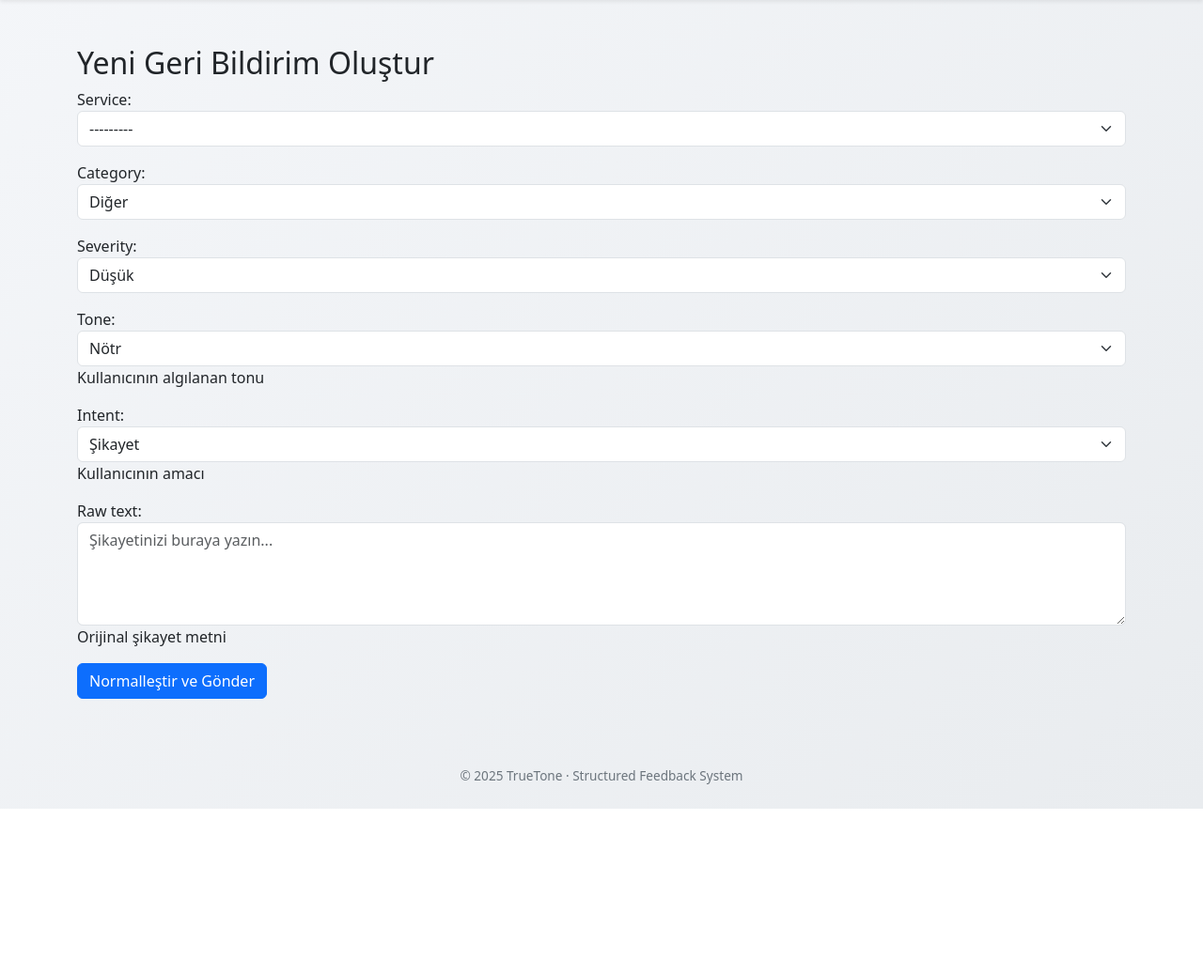
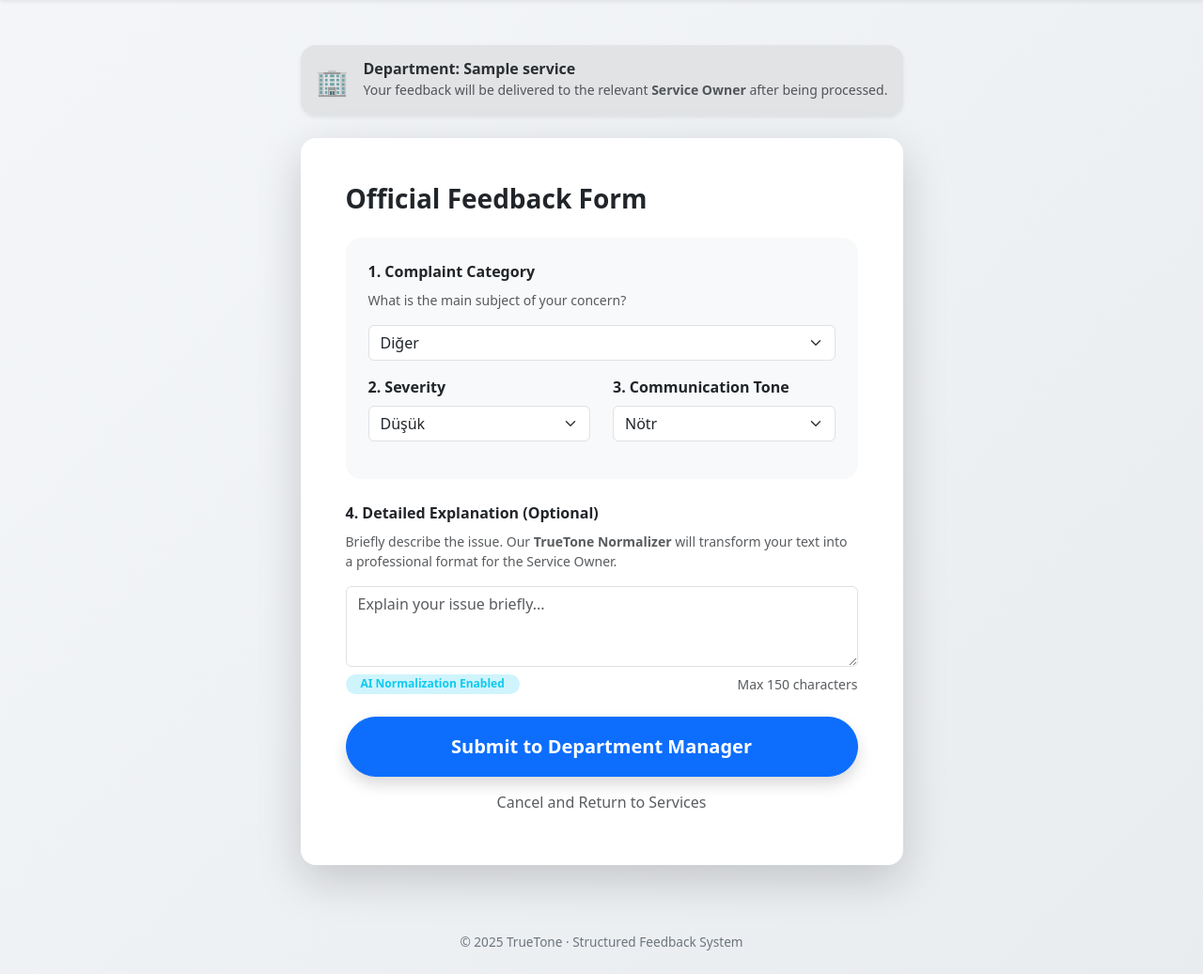
Before and after one commit to cansu-oznur-avci1/truetone, a Django app: template feedback/templates/feedback/submit_feedback.html in a window 1280 px wide. Shown: the part 56-1093 px from the top of the page at 94% size. Before the commit the page ends 917 px from the top, so only its background shows below. Run offline with Django 5.2, Linux system fonts and the light colour scheme; the template is opened without the code that fills it: values that come from a table or form of the project are taken from there, others are empty; tables that the repository leaves empty hold one stand-in row (values such as "Sample post"); parts of the project's set-up code (start-up, migrations or seed data) failed here and were passed over.

Commit message:
Service list and structured feedback UI integration completed.

```diff
--- a/feedback/forms.py
+++ b/feedback/forms.py
@@ -4,18 +4,25 @@ from .models import Feedback
 class FeedbackForm(forms.ModelForm):
     class Meta:
         model = Feedback
-        # Kullanıcının dolduracağı alanlar (FR-9, FR-10)
-        fields = ['service', 'category', 'severity', 'tone', 'intent', 'raw_text']
-        # Görünümü güzelleştirmek için widget ekliyoruz
-        widgets = {
-            'raw_text': forms.Textarea(attrs={
-                'class': 'form-control',
-                'placeholder': 'Şikayetinizi buraya yazın...',
-                'rows': 4
-            }),
-            'service': forms.Select(attrs={'class': 'form-select'}),
-            'category': forms.Select(attrs={'class': 'form-select'}),
-            'severity': forms.Select(attrs={'class': 'form-select'}),
-            'tone': forms.Select(attrs={'class': 'form-select'}),
-            'intent': forms.Select(attrs={'class': 'form-select'}),
-        }
+
+        fields = ['category', 'severity', 'tone', 'intent', 'raw_text']
+
+    def __init__(self, *args, **kwargs):
+        super().__init__(*args, **kwargs)
+
+        for field in self.fields:
+            self.fields[field].widget.attrs.update({'class': 'form-control'})
+
+
+        self.fields['raw_text'].widget = forms.Textarea(attrs={
+            'placeholder': 'Explain your issue briefly...',
+            'rows': 3,
+            'class': 'form-control',
+            'maxlength': '150'
+        })
+
+
+        self.fields['category'].widget.attrs.update({'class': 'form-select'})
+        self.fields['severity'].widget.attrs.update({'class': 'form-select'})
+        self.fields['tone'].widget.attrs.update({'class': 'form-select'})
+        self.fields['intent'].widget.attrs.update({'class': 'form-select'})
--- a/feedback/templates/feedback/submit_feedback.html
+++ b/feedback/templates/feedback/submit_feedback.html
@@ -1,8 +1,95 @@
 {% extends "base.html" %}
+{% block title %}Submit Official Feedback | TrueTone{% endblock %}
+
 {% block content %}
-<h2>Yeni Geri Bildirim Oluştur</h2>
-<form method="post">
-    {% csrf_token %} {{ form.as_p }}
-    <button type="submit" class="btn btn-primary">Normalleştir ve Gönder</button>
-</form>
+<div class="row justify-content-center">
+    <div class="col-md-8 col-lg-7">
+        <div class="alert alert-secondary border-0 shadow-sm rounded-4 mb-4 p-3">
+            <div class="d-flex align-items-center">
+                <div class="flex-shrink-0">
+                    <span class="fs-3">🏢</span>
+                </div>
+                <div class="ms-3">
+                    <h6 class="mb-0 fw-bold">Department: {{ service.name }}</h6>
+                    <small class="text-muted">Your feedback will be delivered to the relevant <strong>Service Owner</strong> after being processed.</small>
+                </div>
+            </div>
+        </div>
+
+        <div class="card shadow-lg border-0 rounded-4">
+            <div class="card-body p-4 p-md-5">
+                <h3 class="fw-bold mb-4">Official Feedback Form</h3>
+
+                <form method="post" novalidate>
+                    {% csrf_token %}
+
+                    <div class="bg-light p-4 rounded-4 mb-4">
+                        <div class="mb-3">
+                            <label class="form-label fw-bold">1. Complaint Category</label>
+                            <p class="small text-muted">What is the main subject of your concern?</p>
+                            {{ form.category }}
+                        </div>
+
+                        <div class="row">
+                            <div class="col-md-6 mb-3">
+                                <label class="form-label fw-bold">2. Severity</label>
+                                {{ form.severity }}
+                            </div>
+                            <div class="col-md-6 mb-3">
+                                <label class="form-label fw-bold">3. Communication Tone</label>
+                                {{ form.tone }}
+                            </div>
+                        </div>
+                    </div>
+
+                    <div class="mb-4">
+                        <label class="form-label fw-bold">4. Detailed Explanation (Optional)</label>
+                        <p class="small text-muted">Briefly describe the issue. Our <strong>TrueTone Normalizer</strong> will transform your text into a professional format for the Service Owner.</p>
+
+                        {{ form.raw_text }}
+
+                        <div class="d-flex justify-content-between mt-2">
+                            <span class="badge bg-info-subtle text-info rounded-pill px-3">
+                                <i class="bi bi-magic"></i> AI Normalization Enabled
+                            </span>
+                            <small id="charCount" class="text-muted">Max 150 characters</small>
+                        </div>
+                    </div>
+
+                    <div class="d-grid gap-2">
+                        <button type="submit" class="btn btn-primary btn-lg rounded-pill fw-bold py-3 shadow">
+                            Submit to Department Manager
+                        </button>
+                        <a href="{% url 'services:service_list' %}" class="btn btn-link text-decoration-none text-muted small">
+                            Cancel and Return to Services
+                        </a>
+                    </div>
+                </form>
+            </div>
+        </div>
+    </div>
+</div>
+
+<style>
+    select, textarea, input {
+        display: block;
+        width: 100%;
+        padding: 0.375rem 0.75rem;
+        font-size: 1rem;
+        font-weight: 400;
+        line-height: 1.5;
+        color: #212529;
+        background-color: #fff;
+        background-clip: padding-box;
+        border: 1px solid #dee2e6;
+        border-radius: 0.5rem;
+        transition: border-color .15s ease-in-out,box-shadow .15s ease-in-out;
+    }
+    textarea { min-height: 100px; }
+    select:focus, textarea:focus {
+        border-color: #86b7fe;
+        outline: 0;
+        box-shadow: 0 0 0 0.25rem rgba(13,110,253,.25);
+    }
+</style>
 {% endblock %}
--- /dev/null
+++ b/services/urls.py
@@ -0,0 +1,8 @@
+from django.urls import path
+from . import views
+
+app_name = 'services'
+
+urlpatterns = [
+    path('', views.service_list, name='service_list'),
+]
--- a/truetone/urls.py
+++ b/truetone/urls.py
@@ -5,17 +5,10 @@ from django.shortcuts import render
 def home(request):
     return render(request, "base.html")
 
-def login_view(request):
-    return render(request, "auth/login.html")
-
-def register_view(request):
-    return render(request, "auth/register.html")
-
 urlpatterns = [
     path("admin/", admin.site.urls),
     path('accounts/', include('accounts.urls')),
     path('feedback/', include('feedback.urls')),
+    path('services/', include('services.urls')),
     path("", home, name="home"),
-    path("login/", login_view, name="login"),
-    path("register/", register_view, name="register"),
 ]
```
Also changed, not shown: feedback/views.py (+13 -6 lines), services/templates/services/service_list.html (added, +36 -0 lines), services/views.py (+6 -1 lines).
